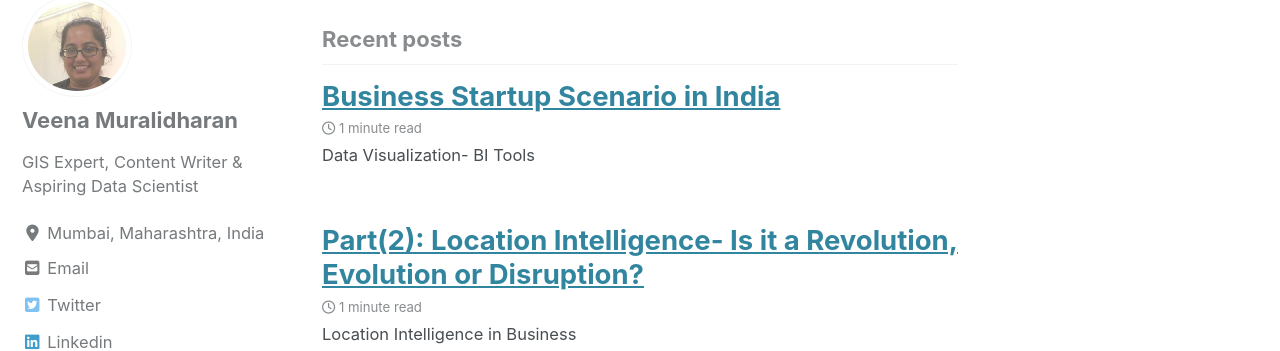
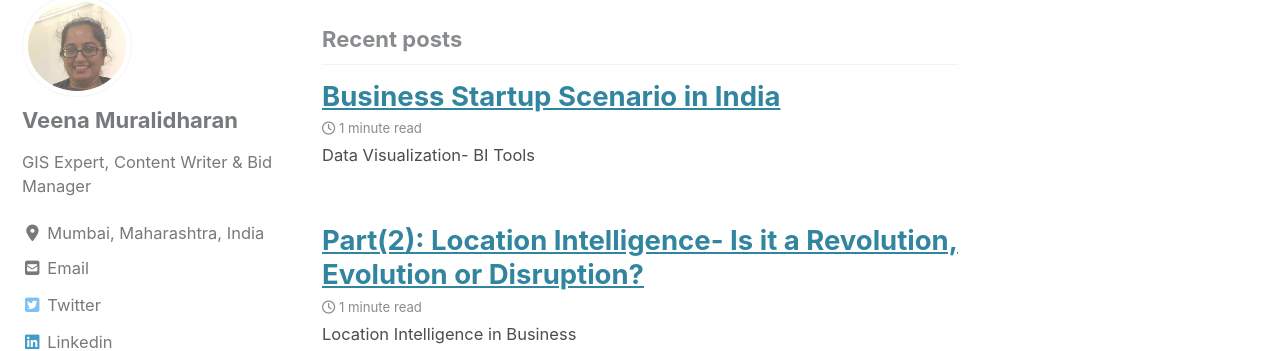
Before and after one commit to veena1486/veena1486.github.io, a Jekyll site: the page built from index.html, in a window 1280 px wide. Shown: the part 428-779 px from the top of the page. Built offline with Jekyll 4.4.1, drawn with Linux system fonts in a browser that asks for light colours; cached includes are drawn as plain includes; nearby versions of some CDN libraries; the list of posts is cut into pages by our own code.

Commit message:
Update _config.yml

```diff
--- a/_config.yml
+++ b/_config.yml
@@ -109,7 +109,7 @@ analytics:
 author:
   name             : "Veena Muralidharan"
   avatar           : "/images/my_photo.jpg"
-  bio              : "GIS Expert, Content Writer & Aspiring Data Scientist"
+  bio              : "GIS Expert, Content Writer & Bid Manager"
   location         : "Mumbai, Maharashtra, India"
   email            :
   links:
```
